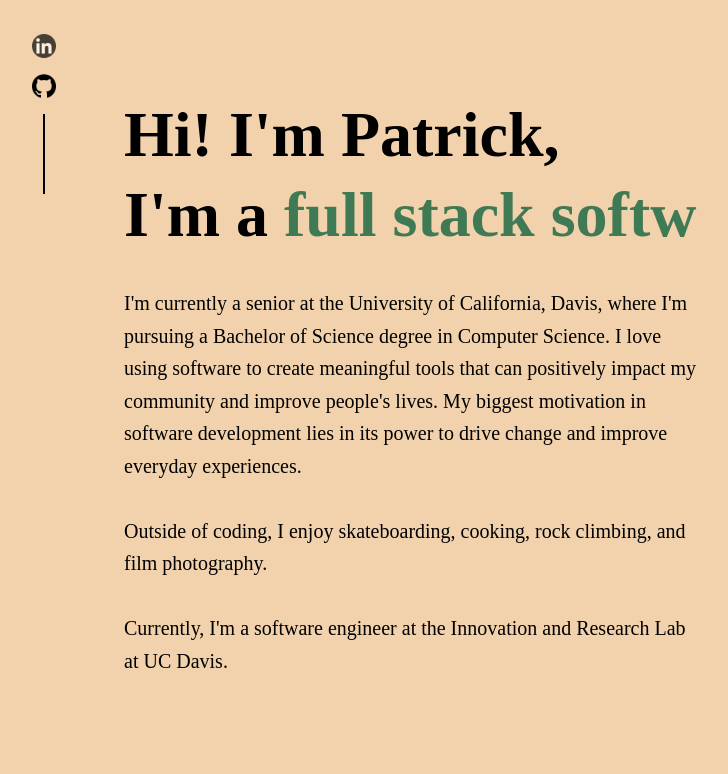
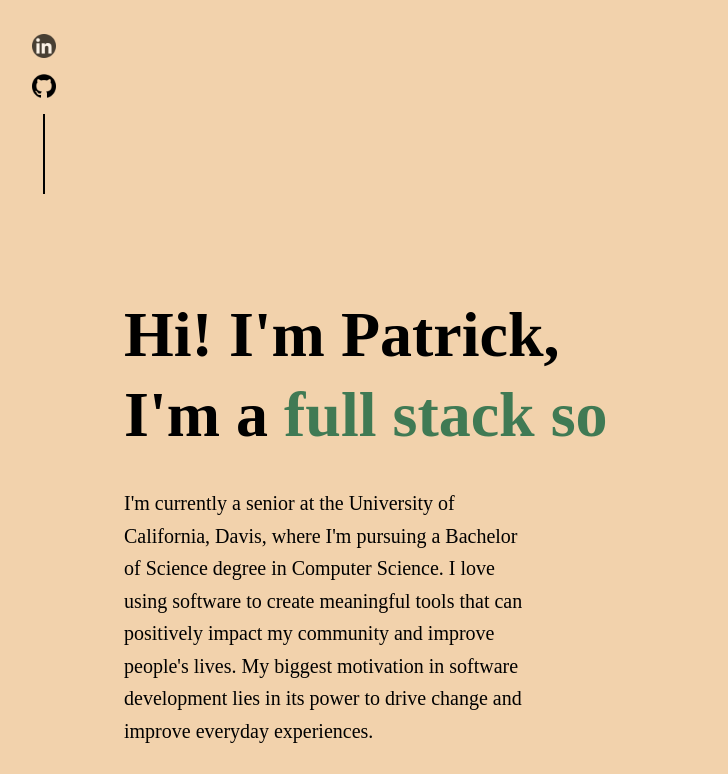
Before and after one commit to patrickhcnguyen/personal-website, a React (Vite) app in the folder frontend/: page / in a window 1280 px wide. Shown: the part 606-1380 px from the top of the page, without its empty margins (4-732 px from the left). Before the commit the page ends 1301 px from the top, so only its background shows below. Built offline with nearby package versions, Linux system fonts and the light colour scheme; a web font is replaced by a local one.

Commit message:
spacing fixes

```diff
--- a/frontend/src/components/about/aboutMe.tsx
+++ b/frontend/src/components/about/aboutMe.tsx
@@ -61,7 +61,7 @@ const AboutMe = () => {
   }, [currentText, isTyping, currentPhraseIndex, isVisible]);
 
   return (
-    <div ref={aboutRef} id="about" className="h-[50vh] -mt-[25vh] mb-[25vh]">
+    <div ref={aboutRef} id="about" className="min-h-[50vh] mb-[10vh] relative">
       <div className={`ml-[10vw] font-inria font-bold transition-opacity duration-1000 ${isVisible ? 'opacity-100' : 'opacity-0'}`}>
         <div className="text-[64px] leading-tight">
           Hi! I'm Patrick,<br />
@@ -69,7 +69,7 @@ const AboutMe = () => {
           <span className="animate-blink">|</span>
         </div>
 
-        <div className="mt-8 text-[20px] font-normal max-w-[45vw] leading-relaxed">
+        <div className="mt-8 text-[20px] font-normal max-w-[32vw] leading-relaxed">
           I'm currently a senior at the University of California, Davis,
           where I'm pursuing a Bachelor of Science degree in Computer
           Science. I love using software to create meaningful tools that
@@ -86,6 +86,8 @@ const AboutMe = () => {
           Lab at UC Davis.
         </div>
       </div>
+      {/* Divider for debugging */}
+      {/* <div className="absolute bottom-0 left-0 w-full h-[2px] bg-red-500" /> */}
     </div>
   );
 };
```
